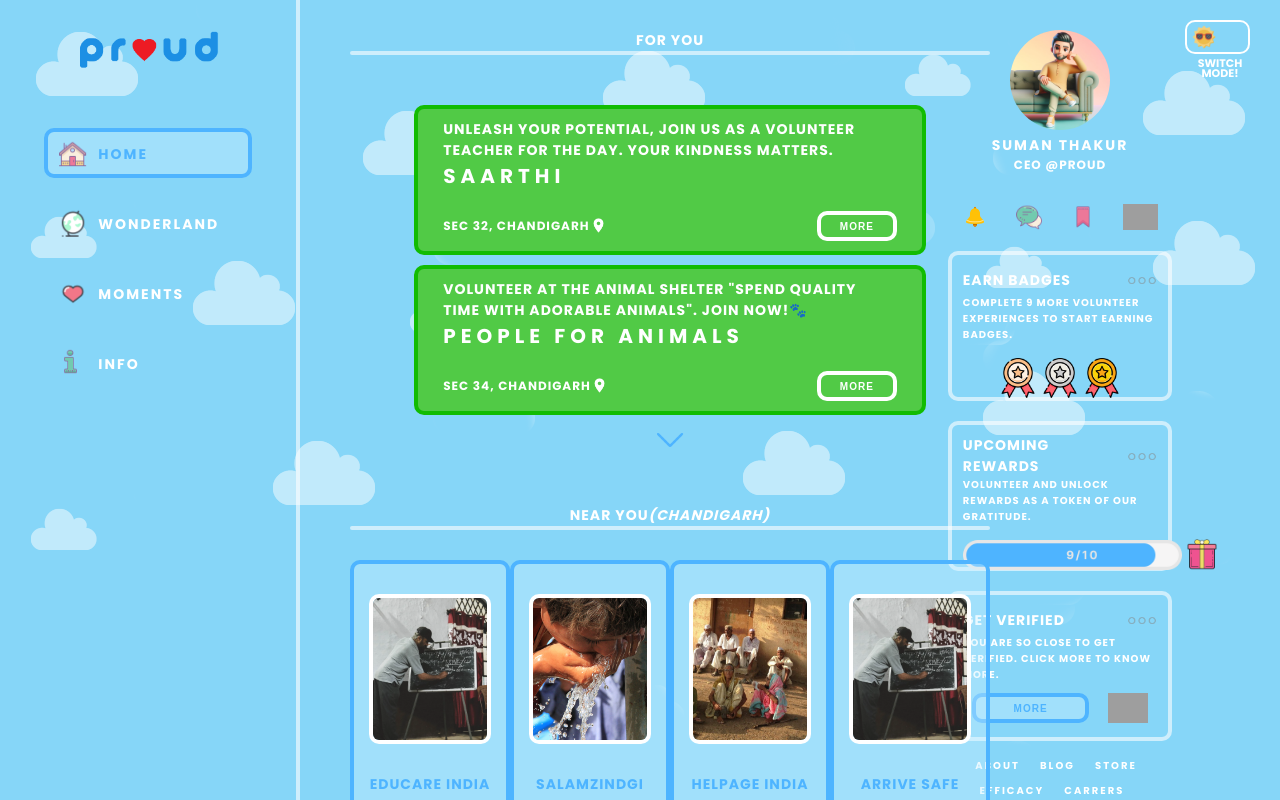
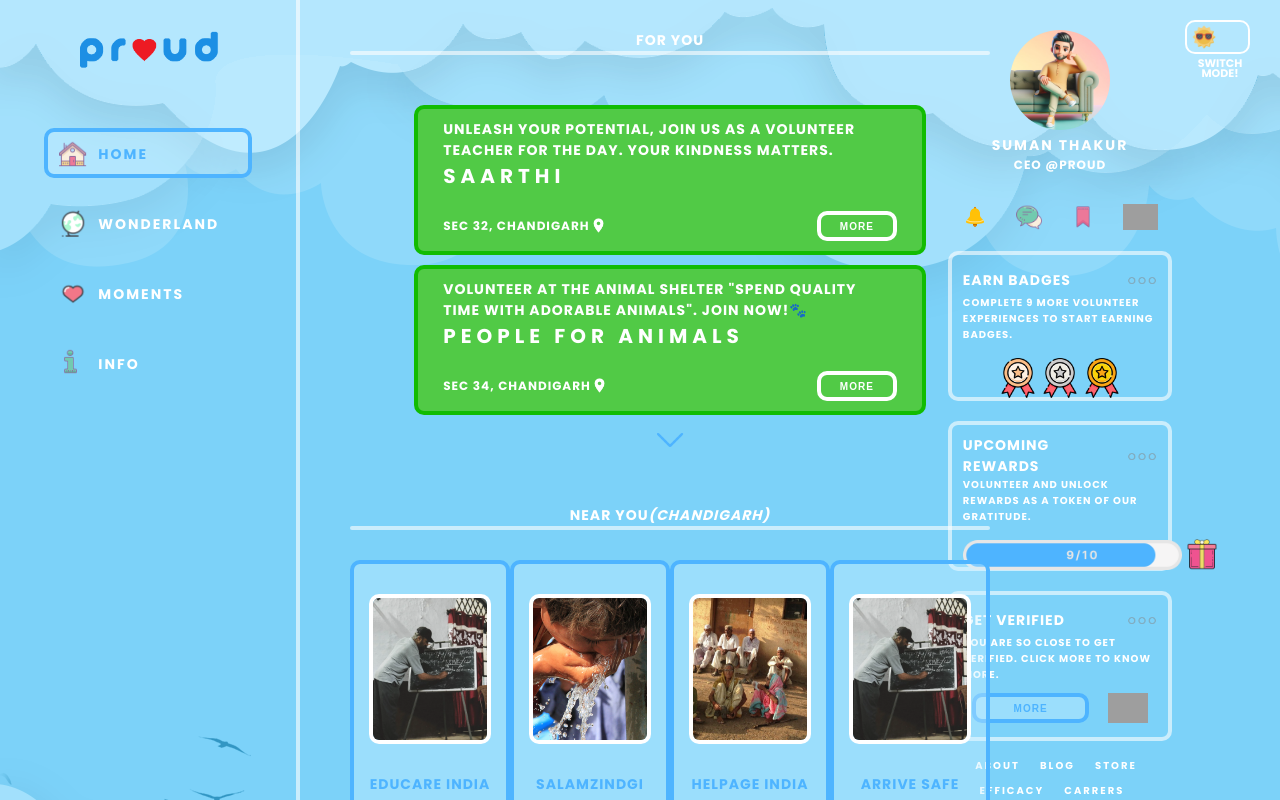
Before and after one commit to sumanthakur0401/proud-project, a Next.js app: page /Volunteer/home in a window 1280 px wide. Built offline with nearby package versions, Linux system fonts and the light colour scheme; grey boxes are pictures that could not be loaded.

Commit message:
bg updates

```diff
--- a/pages/Volunteer/components/Layout.js
+++ b/pages/Volunteer/components/Layout.js
@@ -1,51 +1,54 @@
-import React, { useState, useEffect } from 'react';
+import React, { useState, createContext, useEffect } from 'react';
 import NavBar from './navBar';
 import ProfileBar from './profileBar';
 import styles from '../../../styles/Vol_styles/layout.module.css';
 
+// Create a context for dark mode state
+const DarkModeContext = createContext();
+
 const Layout = ({ children }) => {
-  const [isChecked, setIsChecked] = useState(false);
+  const isLocalStorageAvailable = typeof window !== 'undefined' && window.localStorage;
+
+  const [isChecked, setIsChecked] = useState(() => {
+    if (isLocalStorageAvailable) {
+      const storedDarkMode = localStorage.getItem('darkMode');
+      return storedDarkMode ? JSON.parse(storedDarkMode) : false;
+    } else {
+      return false; // Fallback to default value if localStorage is not available
+    }
+  });
 
   useEffect(() => {
-    const storedDarkMode = localStorage.getItem('darkMode');
-    if (storedDarkMode) {
-      setIsChecked(storedDarkMode === 'true');
+    if (isLocalStorageAvailable) {
+      try {
+        localStorage.setItem('darkMode', JSON.stringify(isChecked));
+      } catch (error) {
+        console.error('Error saving dark mode to localStorage:', error);
+      }
     }
-  }, []);
+  }, [isChecked, isLocalStorageAvailable]);
 
   const handleToggle = () => {
-    setIsChecked(!isChecked);
-    localStorage.setItem('darkMode', isChecked ? 'false' : 'true');
+    setIsChecked((prevChecked) => !prevChecked);
   };
 
   return (
-    <div className={styles.wrapper}>
-      {isChecked && (
-        <div className={styles.backGroundBlack}>
-          <NavBar />
-          <ProfileBar />
-          <div className="content">{children}</div>
+    <DarkModeContext.Provider value={{ isChecked, toggleDarkMode: handleToggle }}>
+      <div className={isChecked ? styles.backGroundBlack : styles.backGround}>
+        <NavBar />
+        <ProfileBar />
+        <div className={styles.content} style={{ transition: 'background-color 0.3s ease-in-out' }}>
+          {children}
         </div>
-      )}
-      {!isChecked && (
-        <div className={styles.backGround}>
-          <NavBar />
-          <ProfileBar />
-          <div className="content">{children}</div>
-        </div>
-      )}
+      </div>
       <div className={styles.switchModeButton}>
         <label className={styles.switch}>
-          <input
-            type="checkbox"
-            onChange={handleToggle}
-            checked={isChecked}
-          />
+          <input type="checkbox" onChange={handleToggle} checked={isChecked} />
           <span className={styles.slider} />
         </label>
       </div>
       <div className={styles.switchText}>Switch Mode!</div>
-    </div>
+    </DarkModeContext.Provider>
   );
 };
 
--- a/styles/Vol_styles/layout.module.css
+++ b/styles/Vol_styles/layout.module.css
@@ -1,7 +1,7 @@
 .backGround {
   background-image: url("../../public/assets/cloudBg.png");
   background-repeat: no-repeat;
-  background-color: #86d6f8;
+  background-color: #7cd2f9;
   height: 1004px;
   width: 100%;
   position: fixed;
```
Also changed, not shown: public/assets/cloudBg.png, 1 other file (tests, documents, lock files or other folders).
